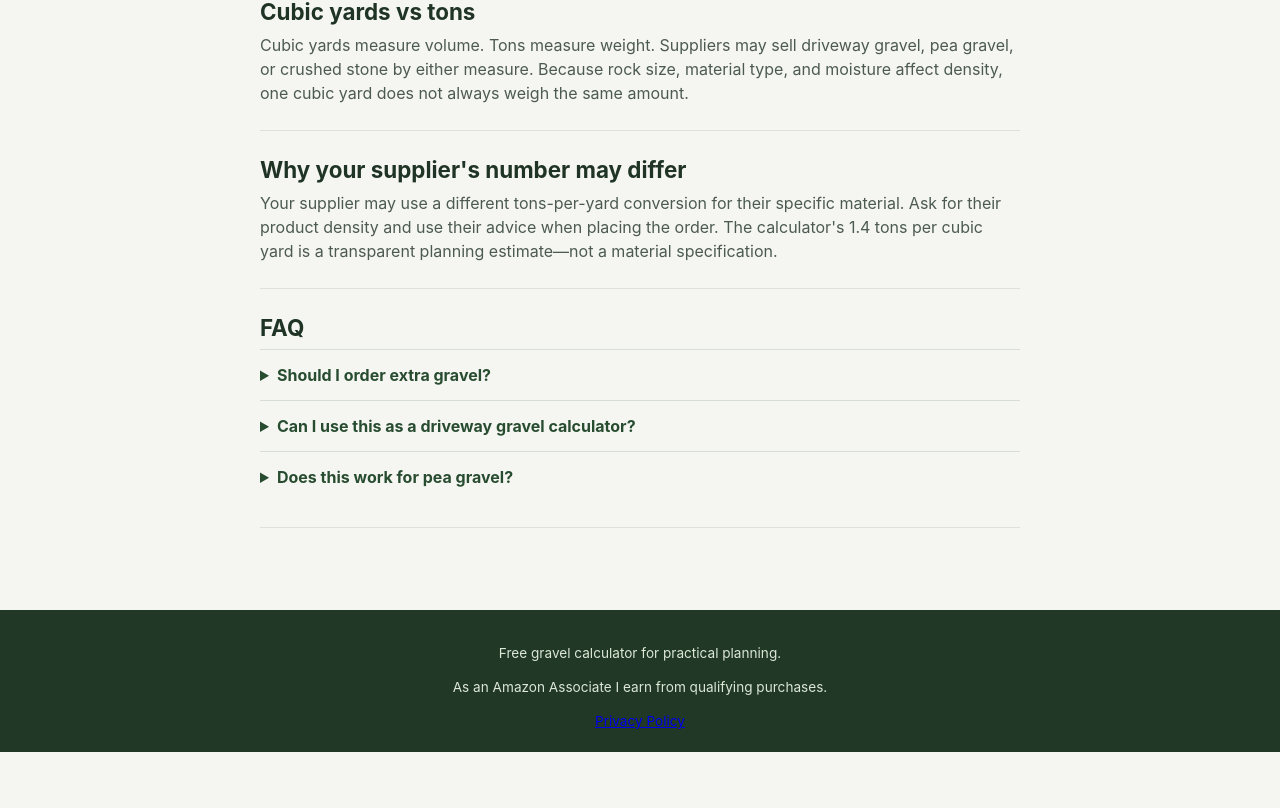
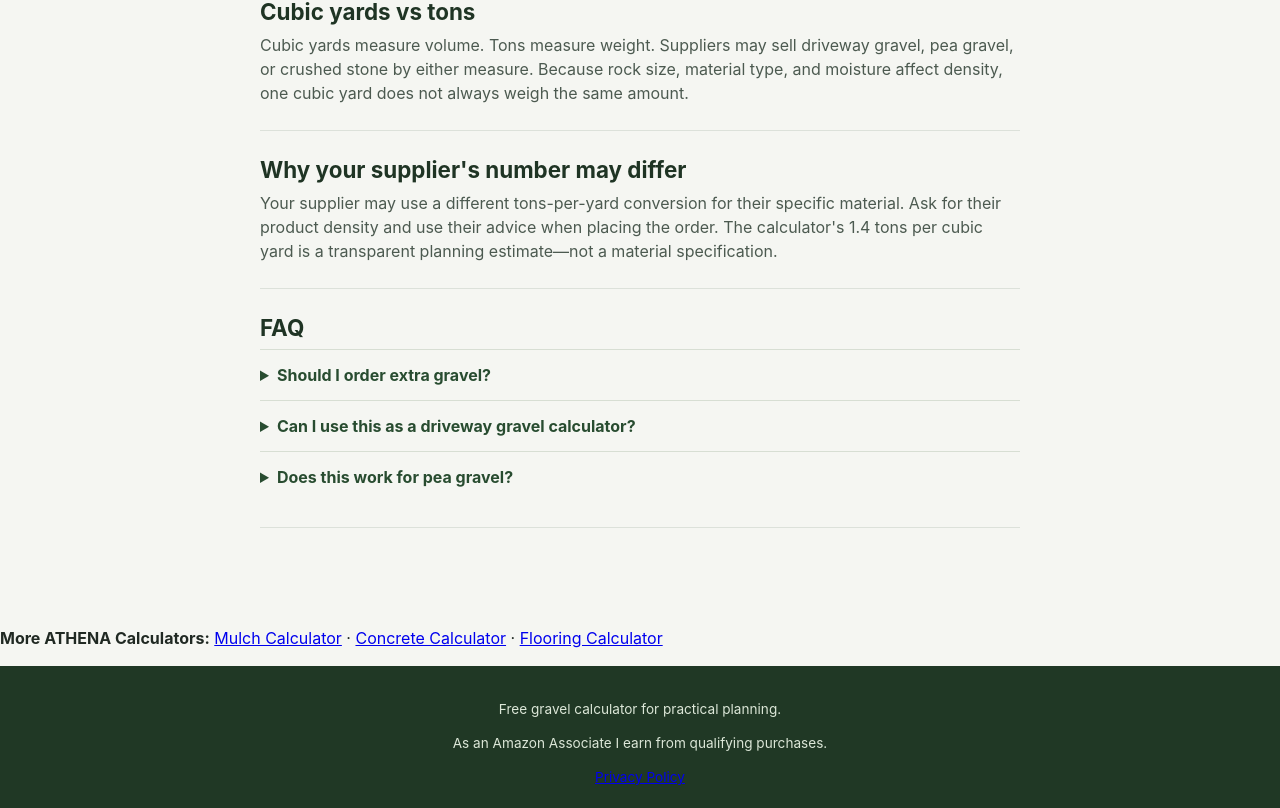
Before and after one commit to spamenchilada1-beep/how-much-gravel, a React (Vite) app: page / in a window 1280 px wide. Shown: the part 1791-2599 px from the top of the page. Before the commit the page ends 2543 px from the top, so only its background shows below. Built offline with nearby package versions, Linux system fonts and the light colour scheme.

Commit message:
Add internal calculator links

```diff
--- a/src/main.jsx
+++ b/src/main.jsx
@@ -366,6 +366,10 @@
         </article>
       </main>
 
+      <nav aria-label="More ATHENA Calculators">
+        <p><strong>More ATHENA Calculators:</strong> <a href="https://mulch-calculator-5xl.pages.dev/">Mulch Calculator</a> · <a href="https://concrete-calculator-cic.pages.dev/">Concrete Calculator</a> · <a href="https://flooring-calculator.pages.dev/">Flooring Calculator</a></p>
+      </nav>
+
       <footer>
         <p>Free gravel calculator for practical planning.</p>
         <p>As an Amazon Associate I earn from qualifying purchases.</p>
```
